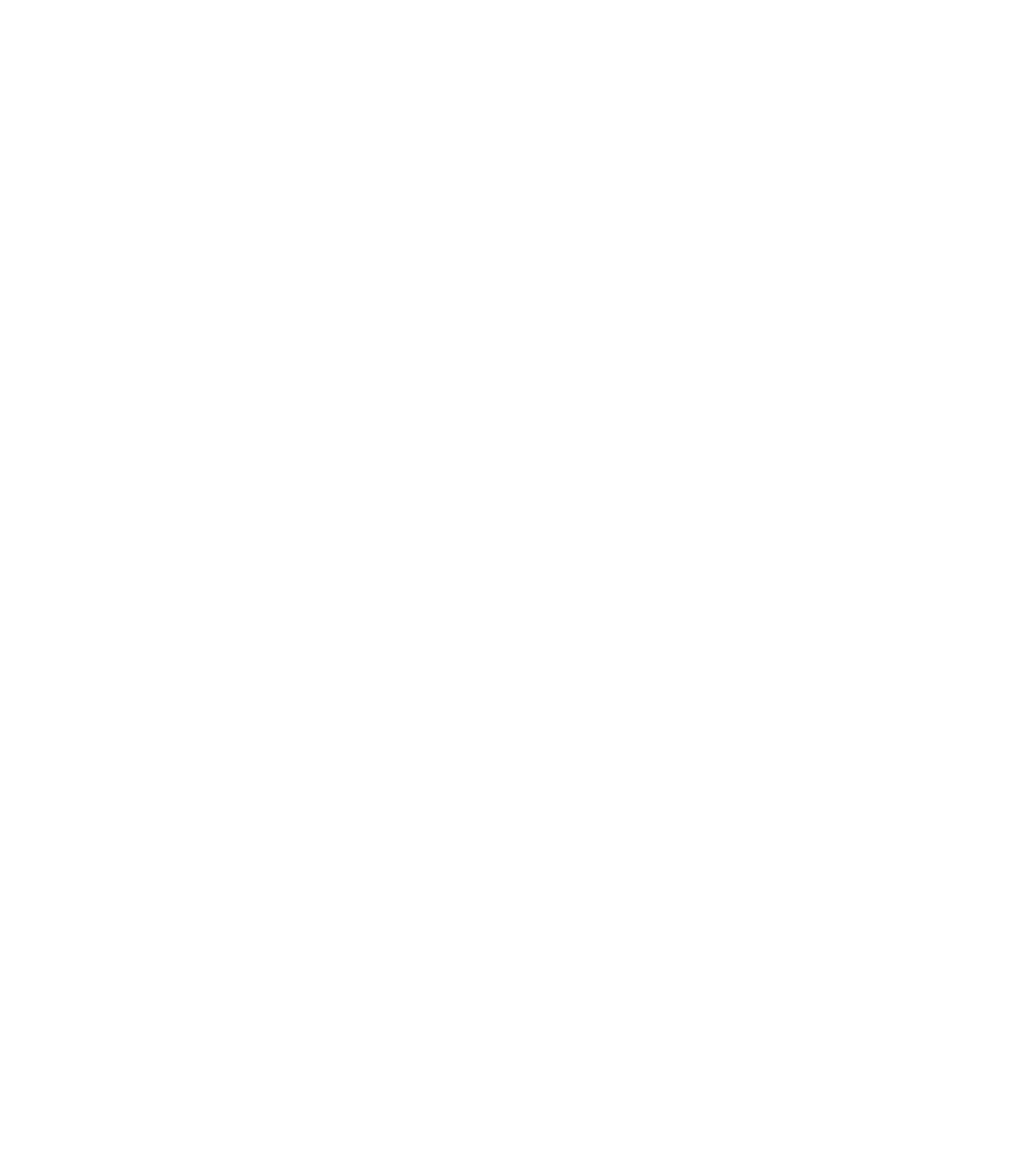
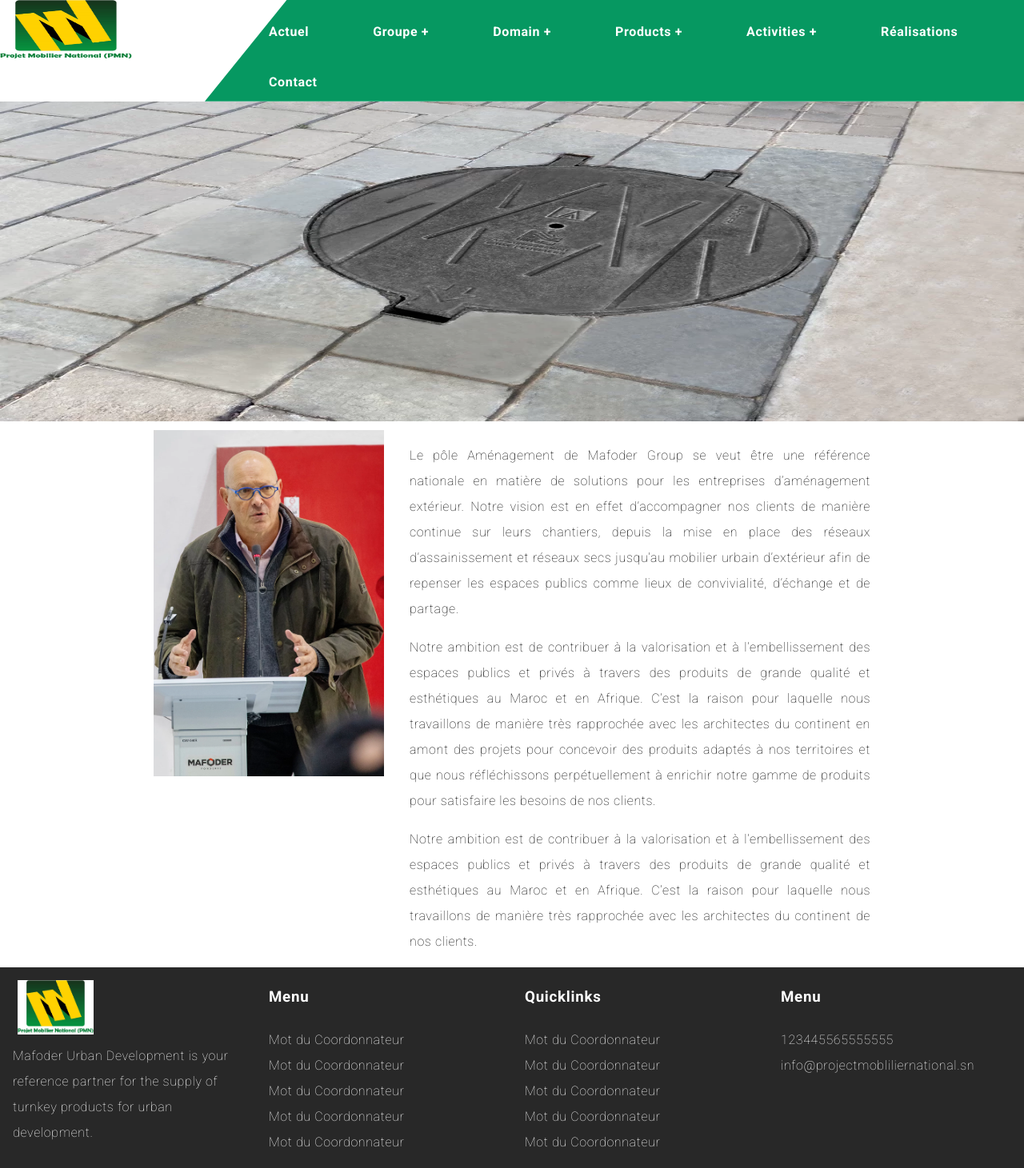
Before and after one commit to Baboucar/pmn, a Vue app: page /president in a window 1280 px wide. Before the commit this address had no page. Shown: the whole page at 80% size. Before the commit the page ends 800 px from the top, so only its background shows below. Built offline with nearby package versions, Linux system fonts and the light colour scheme; a web font is replaced by a local one.

Commit message:
add president

```diff
--- a/src/components/Home.vue
+++ b/src/components/Home.vue
@@ -84,7 +84,7 @@
 
 <script>
 import Nav from './Nav.vue';
-import Nav2 from './Nav2.vue'
+
 import Footer from './Footer.vue';
 import { defineComponent } from 'vue'
 import { Carousel, Navigation, Pagination, Slide } from 'vue3-carousel';
--- a/src/components/Nav.vue
+++ b/src/components/Nav.vue
@@ -14,8 +14,8 @@
             <router-link to="/" class="main_link ">Actuel</router-link>
             <router-link @click="toggleSubNav('subNav1')" to="#" class="main_link ">Groupe +</router-link>
             <div class="sub__menu" v-show="subNavStates.subNav1">
-              <router-link class="sub__menu--links" to="/about">Link2</router-link>
-              <router-link class="sub__menu--links" to="">Link2</router-link>
+              <router-link class="sub__menu--links" to="/president">Mot du president</router-link>
+              <router-link class="sub__menu--links" to="/about">About</router-link>
               <router-link class="sub__menu--links" to="">Link2</router-link>
               <router-link class="sub__menu--links" to="">Link2</router-link>
 
@@ -56,8 +56,8 @@
 
       </div>
       <div v-show="subNavStates.subNav1" class="submenu__desktop done">
-        <router-link class="sub__menu--links" to="">Link2</router-link>
-        <router-link class="sub__menu--links" to="">Link2</router-link>
+        <router-link class="sub__menu--links" to="/president">Pesident</router-link>
+        <router-link class="sub__menu--links" to="/about">About</router-link>
         <router-link class="sub__menu--links" to="">Link2</router-link>
         <router-link class="sub__menu--links" to="">Link2</router-link>
       </div>
@@ -249,6 +249,7 @@
       border-bottom: none;
       display: inline-block;
       padding-left: 5rem;
+      padding-top: 1.5rem;
 
     }
 
@@ -256,7 +257,7 @@
     .mobile__logo{
       max-width: 100%;
     width: 165px;
-    height: 70px;
+    height: 75px;
     margin-top: 0;
     }
 .flex__desktopnav{
@@ -269,7 +270,7 @@
 .submenu__desktop{
   display: block;
   position: absolute;
-
+  padding-top: .8rem;
   top: 2.5rem;
   width: 7rem;
   z-index: 100;
--- a/src/components/Nav2.vue
+++ /dev/null
@@ -1,75 +0,0 @@
-<template>
-    <div>
-     <header>
-        <a href="">Logo</a>
-        <nav class="navbar">
-            <ul>
-                <li><router-link to="">Home</router-link></li>
-                <li><router-link to="">About +</router-link></li>
-                <ul>
-                    <li><router-link to="">Review</router-link></li>
-                    <li><router-link to="">Review</router-link></li>
-                </ul>
-                <li><router-link to="">Review</router-link></li>
-                <li><router-link to="">Gallary</router-link></li>
-                <li><router-link to="">Contact</router-link></li>
-
-            </ul>
-        </nav>
-     </header>
-    </div>
-</template>
-
-<script>
-    export default {
-
-    }
-</script>
-
-<style lang="scss" scoped>
-   header{
-    position: fixed;
-    top: 0;
-    left: 0;
-    right: 0;
-    box-shadow: 0 5px 10px rgba(0,0,0,.1);
-    padding: 0px 7%;
-    display: flex;
-    align-items: center;
-    justify-content: space-between;
-    z-index: 1000;
-
-   }
-
-   header .navbar ul li{
-    position: relative;
-    float: left;
-   }
-
-   header .navbar ul li a {
-    font-size: 20px ;
-    padding: 20px;
-    columns: #333;
-    display: block;
-   }
-
-   header .navbar ul li a:hover{
-     background: #333;
-     color: white;
-   }
-
-   header .navbar ul li ul {
-    position: absolute;
-    left: 0;
-    width: 200px;
-    background:grey ;
-    display: none;
-   }
-   header .navbar ul li ul li {
-    width: 100%;
-    border-top: 1px solid #dd5544;
-   }
-   header .navbar ul li:hover > ul{
-    display: initial;
-   }
-</style>
--- /dev/null
+++ b/src/components/President.vue
@@ -0,0 +1,81 @@
+<template>
+    <div>
+        <Nav />
+        <section>
+            <img class="img__responsive banner" src="/images/presi_banner.webp" alt="banner">
+
+        </section>
+        <section class="ninty_container president__coontent">
+            <img class="img__responsive" src="/images/president.webp" alt="president">
+            <div class="descripton">
+                <p>
+
+                    Le pôle Aménagement de Mafoder Group se veut être une référence nationale en matière de solutions
+                    pour les entreprises d’aménagement extérieur. Notre vision est en effet d’accompagner nos clients de
+                    manière continue sur leurs chantiers, depuis la mise en place des réseaux d’assainissement et
+                    réseaux secs jusqu’au mobilier urbain d’extérieur afin de repenser les espaces publics comme lieux
+                    de convivialité, d’échange et de partage.
+
+
+                </p>
+                <p>
+                    Notre ambition est de contribuer à la valorisation et à l’embellissement des espaces publics et
+                    privés à travers des produits de grande qualité et esthétiques au Maroc et en Afrique. C’est la
+                    raison pour laquelle nous travaillons de manière très rapprochée avec les architectes du continent
+                    en amont des projets pour concevoir des produits adaptés à nos territoires et que nous réfléchissons
+                    perpétuellement à enrichir notre gamme de produits pour satisfaire les besoins de nos clients.
+                </p>
+
+                <p>
+                    Notre ambition est de contribuer à la valorisation et à l’embellissement des espaces publics et
+                    privés à travers des produits de grande qualité et esthétiques au Maroc et en Afrique. C’est la
+                    raison pour laquelle nous travaillons de manière très rapprochée avec les architectes du continent
+                    de nos clients.
+                </p>
+            </div>
+        </section>
+        <Footer/>
+    </div>
+</template>
+
+<script>
+import Nav from './Nav.vue'
+import Footer from './Footer.vue';
+export default {
+    components: {
+        Nav,
+        Footer
+
+    },
+    setup() {
+
+
+        return {}
+    }
+}
+</script>
+
+<style lang="scss" scoped>
+.banner {
+    width: 100%;
+    max-width: 100%;
+
+}
+
+@media(min-width: 64rem) {
+    .banner {
+        height: 400px;
+    }
+    .president__coontent{
+        display: grid;
+        grid-template-columns: 1fr 2fr;
+        gap: 2rem;
+        width: 70%;
+        margin: 0 auto;
+    }
+
+    p{
+        text-align: justify;
+    }
+}
+</style>
--- a/src/router/index.js
+++ b/src/router/index.js
@@ -5,6 +5,7 @@
 import Product from "../components/Product.vue";
 import Achievement from "../components/Achievement.vue";
 import Contact from "../components/Contact.vue";
+import President from '../components/President.vue';
 
 
 const router = createRouter({
@@ -40,6 +41,11 @@
             name: 'contact',
             component:Contact
             },
+            {
+              path:'/president',
+              name: 'president',
+              component:President
+              },
     // {
     //   path: '/about',
     //   name: 'about',
```
Also changed, not shown: public/images/presi_banner.webp (added), public/images/president.webp (added).
